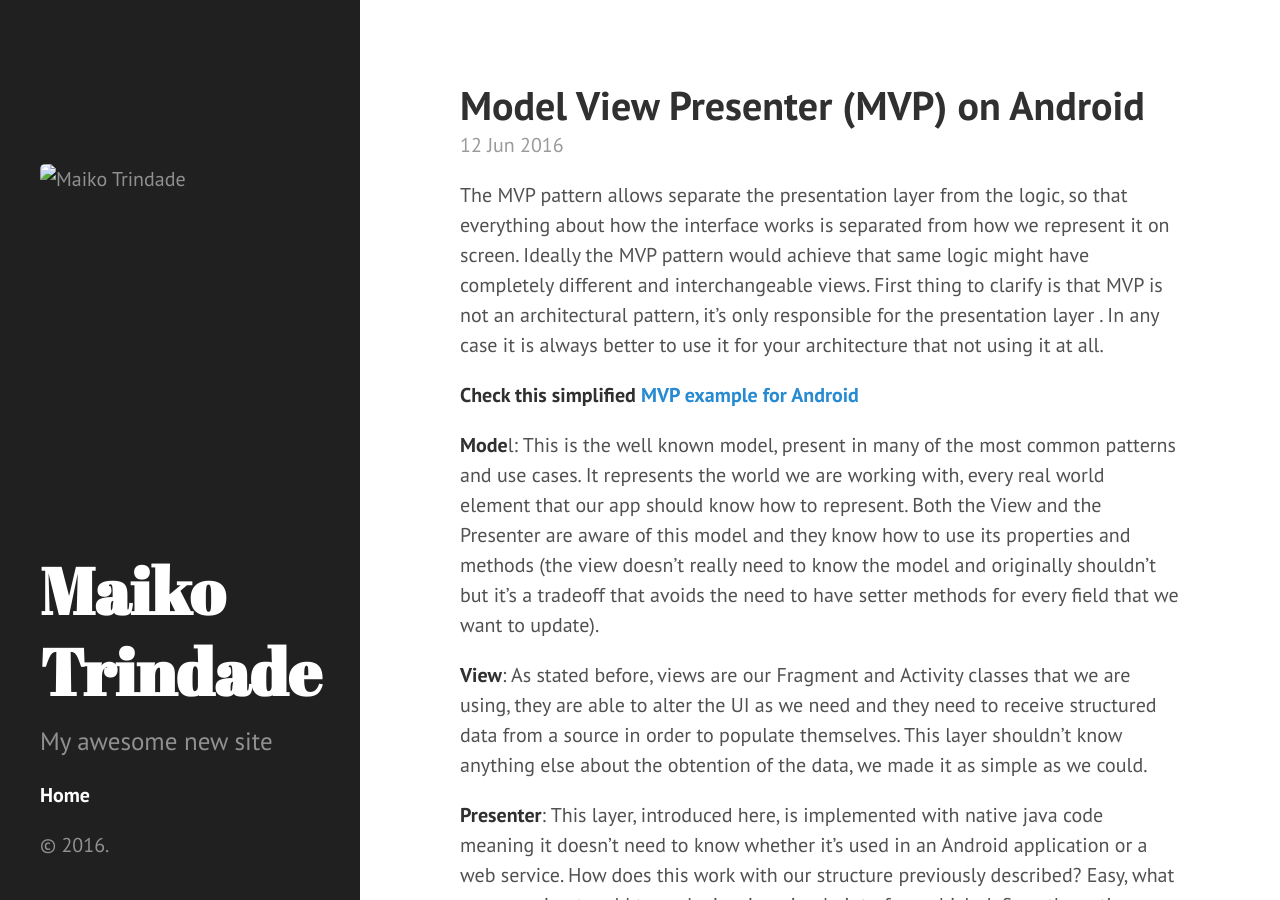
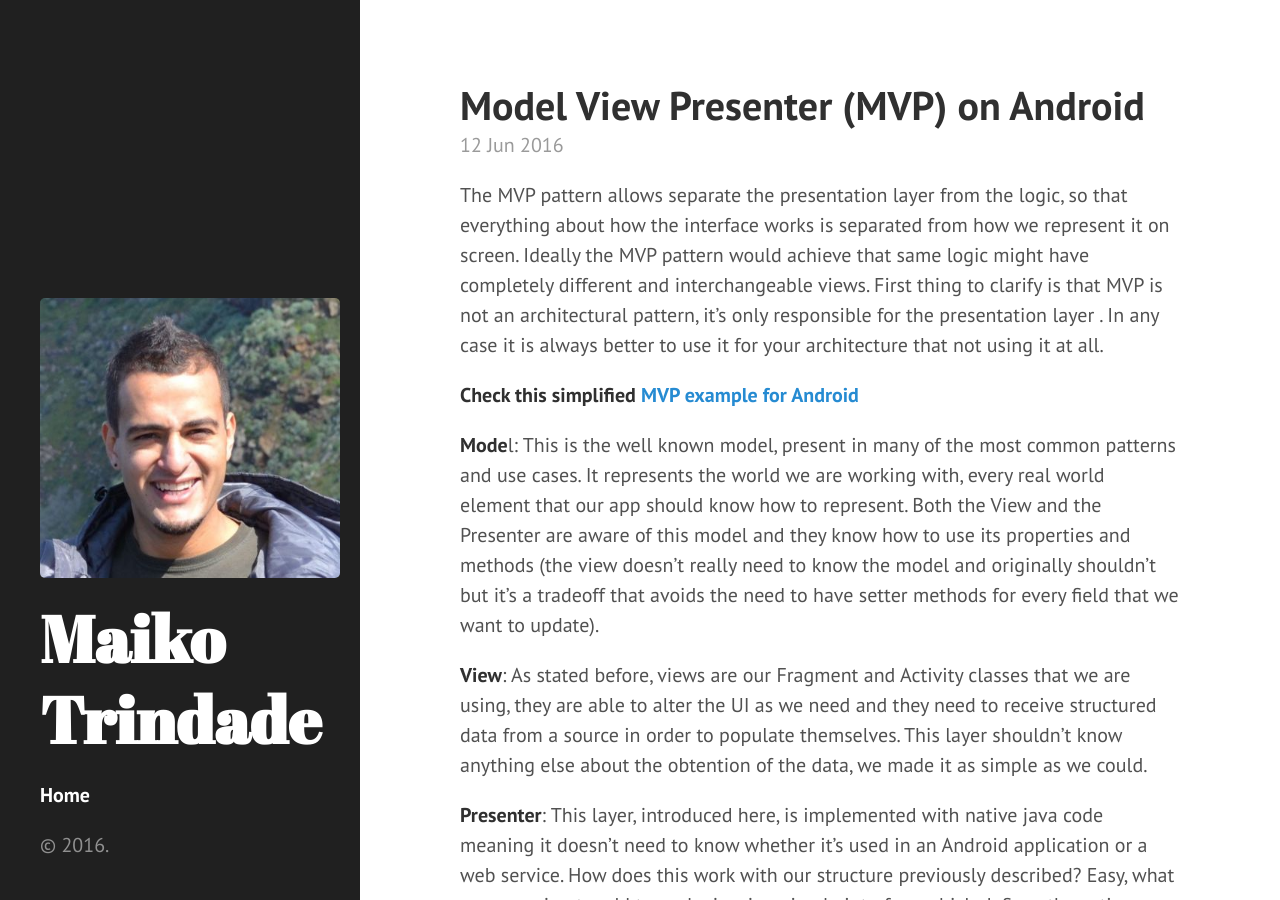
Before and after one commit to maikotrindade/maikotrindade.github.io, a Jekyll site: the page built from index.html, in a window 1280 px wide and 900 px high. Built offline with Jekyll 4.4.1, drawn with Linux system fonts in a browser that asks for light colours; the list of posts is cut into pages by our own code.

Commit message:
adjust sidebar image

```diff
--- a/_config.yml
+++ b/_config.yml
@@ -3,6 +3,6 @@ pygments: true
 markdown: kramdown
 url: http://maikotrindade.github.io
 title: Maiko Trindade
-tagline: A log of everyday life
-description: My awesome new site
+tagline:
+description:
 paginate: 5
--- a/_includes/sidebar.html
+++ b/_includes/sidebar.html
@@ -1,7 +1,7 @@
 <div class="sidebar">
   <div class="container sidebar-sticky">
-  	<img class="perfil-picture" src="http://maikotrindade.github.io/img/maikotrindade.jpg"
-  	height="366" width="400" alt="Maiko Trindade"/>
+  	<img class="perfil-picture" src="http://maikotrindade.github.io/public/img/maikotrindade.jpg"
+  	height="280" width="300" alt="Maiko Trindade"/>
     <div class="sidebar-about">
       <h1>{{ site.title }}</h1>
       <p class="lead">{{ site.description }}</p>
```
